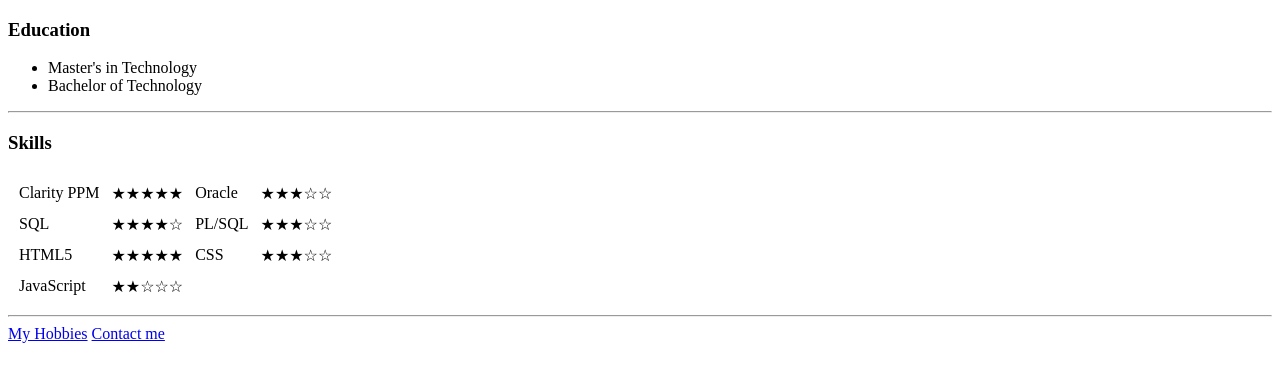
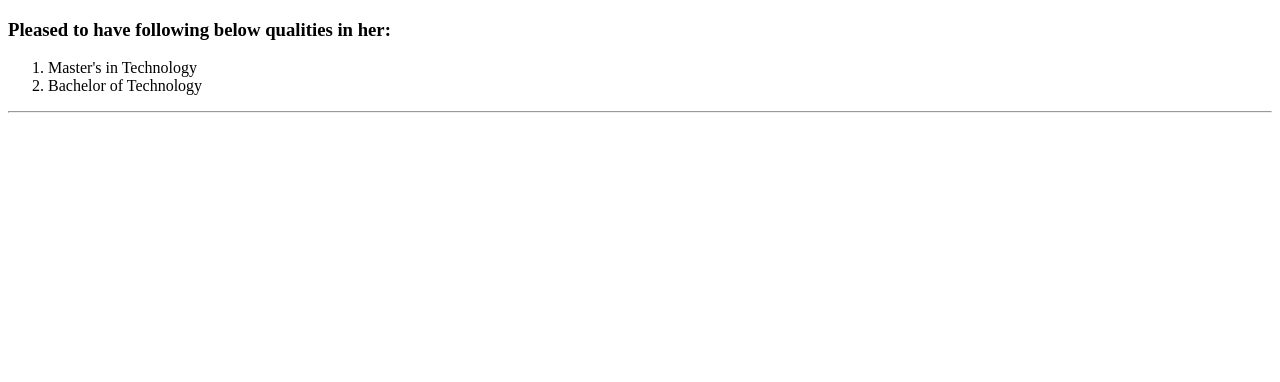
Before and after one commit to siddiqsd/Expectations, a plain HTML site: page index.html in a window 1280 px wide. Drawn offline with Linux system fonts and the light colour scheme.

Commit message:
Update index.html

```diff
--- a/index.html
+++ b/index.html
@@ -7,41 +7,13 @@
 </head>
 
 <body>
-  <h3>Education</h3>
-  <ul>
+  <h3>Pleased to have following below qualities in her:</h3>
+  <ol>
     <li>Master's in Technology</li>
     <li>Bachelor of Technology</li>
-  </ul>
+  </ol>
   <hr>
-  <h3>Skills</h3>
-  <table cellspacing="10">
-    <tr>
-      <td>Clarity PPM</td>
-      <td>★★★★★</td>
-      <td>Oracle</td>
-      <td>★★★☆☆</td>
-    </tr>
-    <tr>
-      <td>SQL</td>
-      <td>★★★★☆</td>
-      <td>PL/SQL</td>
-      <td>★★★☆☆</td>
-    </tr>
-    <tr>
-      <td>HTML5</td>
-      <td>★★★★★</td>
-      <td>CSS</td>
-      <td>★★★☆☆</td>
-    </tr>
-    <tr>
-      <td>JavaScript</td>
-      <td>★★☆☆☆</td>
-    </tr>
-  </table>
 
-  <hr>
-  <a href="hobbies.html">My Hobbies</a>
-  <a href="contact me.html">Contact me</a>
 </body>
 
 </html>
```
